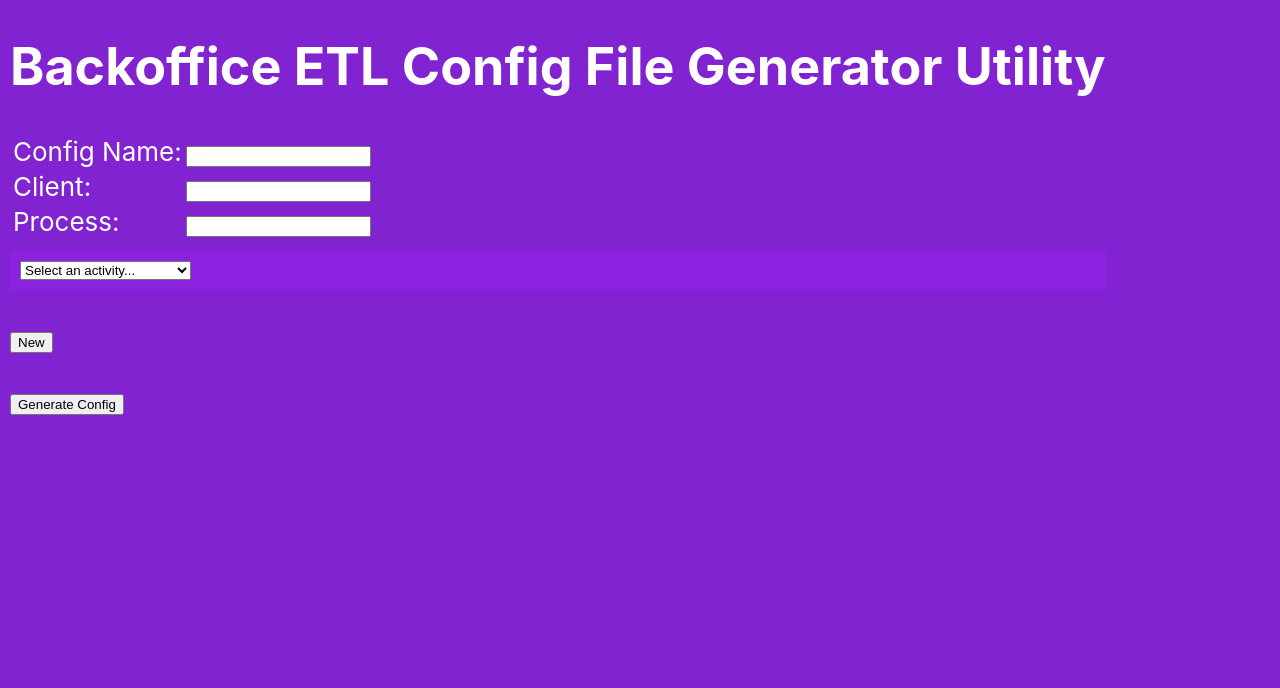
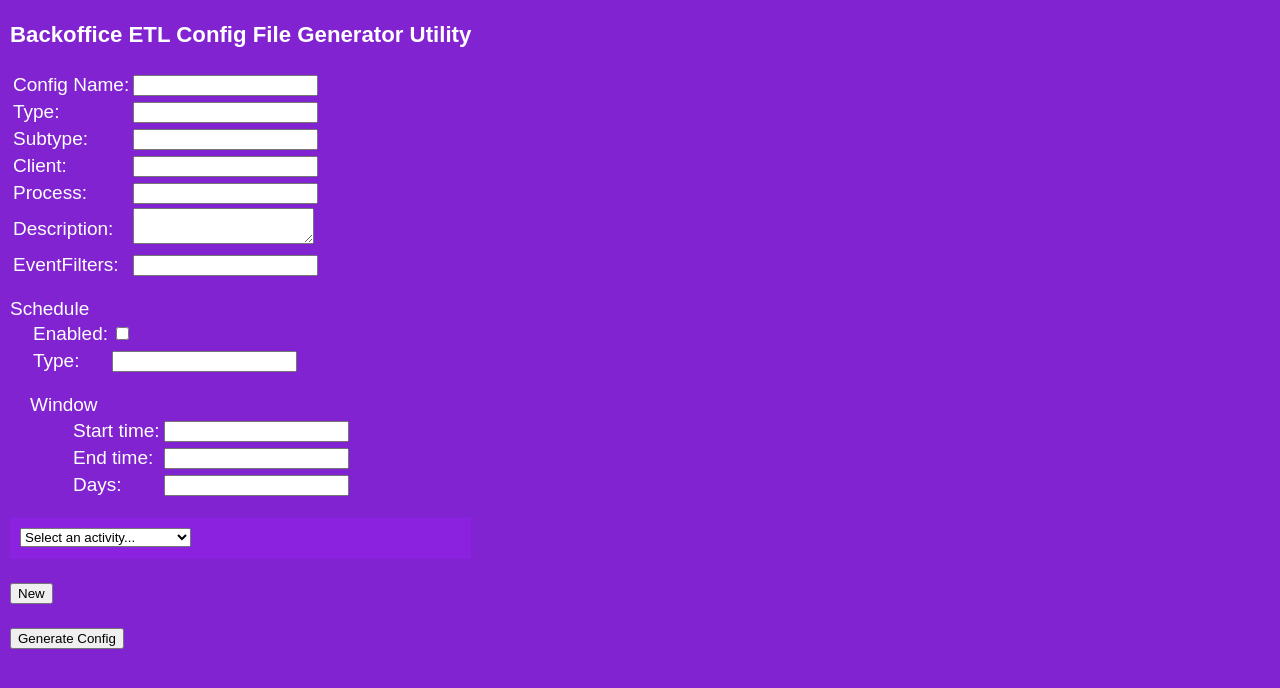
Before and after one commit to ashleypotts/test, a React (Create React App) app: page / in a window 1280 px wide. Shown: the top 688 px of the page. Built offline with nearby package versions, Linux system fonts and the light colour scheme.

Commit message:
Added other required features

```diff
--- a/src/App.css
+++ b/src/App.css
@@ -20,9 +20,10 @@
   flex-direction: left;
   align-items: left;
   justify-content: left;
-  font-size: calc(10px + 2vmin);
+  font-size: calc(3px + 2vmin);
   color: rgb(255, 255, 255);
   padding-left: 10px;
+  font-family: Arial, Helvetica, sans-serif;
 }
 
 .App-box {
--- a/src/components/checkbox.js
+++ b/src/components/checkbox.js
@@ -1,9 +1,13 @@
 function Check(props){
     return(
-      <div>
-      <label for={props.title}>{props.title}:</label>
+      <tr>
+        <td>
+          <label for={props.title}>{props.title}:</label>
+        </td>
+        <td>
           <input type="checkbox" id={props.title} name={props.title}/><br></br>
-      </div>
+        </td>
+      </tr>
     )
 }
 
--- a/src/components/header.js
+++ b/src/components/header.js
@@ -1,17 +1,35 @@
 import Text from './textbox';
+import TextArea from './textarea';
+import Check from './checkbox';
 
 function GenerateHeader() {
     return(
     <div>
         <div>
-            <h1>Backoffice ETL Config File Generator Utility</h1>
+            <h3>Backoffice ETL Config File Generator Utility</h3>
         </div>
-
         <table>
             <Text title="Config Name"/>
+            <Text title="Type"/>
+            <Text title="Subtype"/>
             <Text title="Client"/>
             <Text title="Process"/>
+            <TextArea title="Description"/>
+            <Text title="EventFilters"/>
         </table>
+        <p>Schedule
+            <table style={{marginLeft:20}}>
+                <Check title="Enabled"/>
+                <Text title="Type"/>
+            </table>
+        </p>
+        <p style={{marginLeft:20}}>Window
+            <table style={{marginLeft:40}}>
+                <Text title="Start time"/>
+                <Text title="End time"/>
+                <Text title="Days"/>
+            </table>
+        </p>
 
     </div>
 
--- /dev/null
+++ b/src/components/textarea.js
@@ -0,0 +1,13 @@
+function TextArea(props){
+    return(
+        <tr>
+            <td>
+                <label for={props.title}>{props.title}:</label>
+            </td>
+            <td>
+                <textarea id={props.title} name={props.title}>{props.content}</textarea>
+            </td>
+        </tr>
+    )
+}
+export default TextArea;
```
